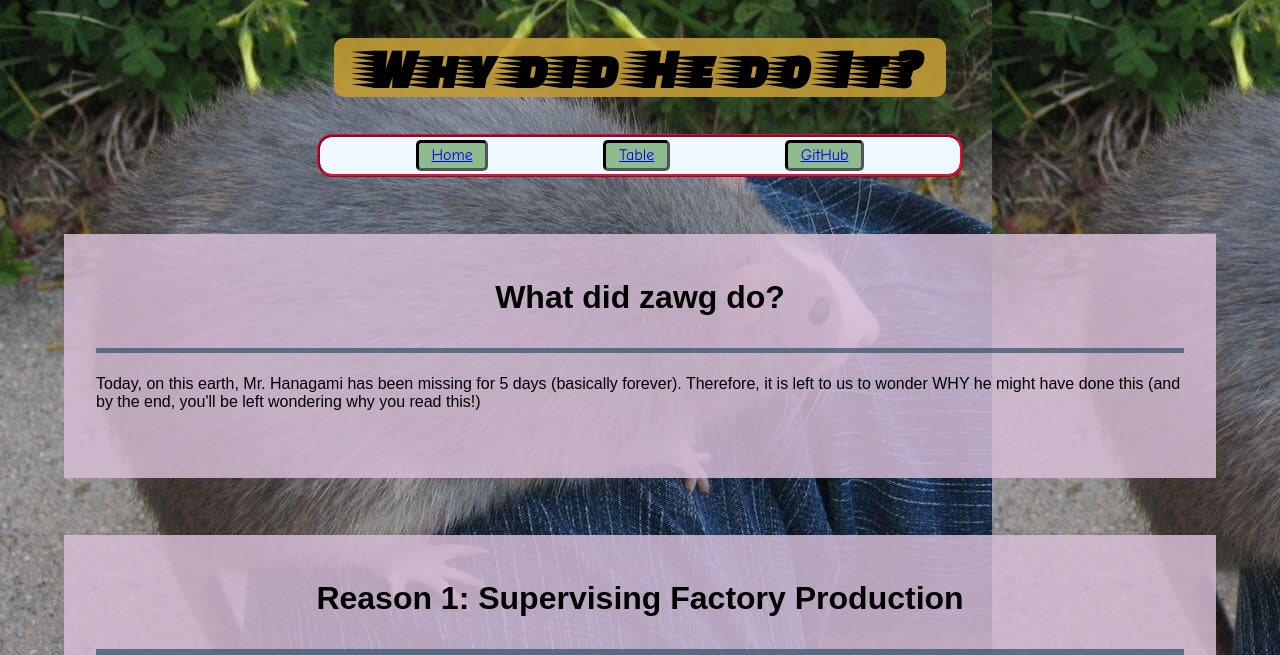
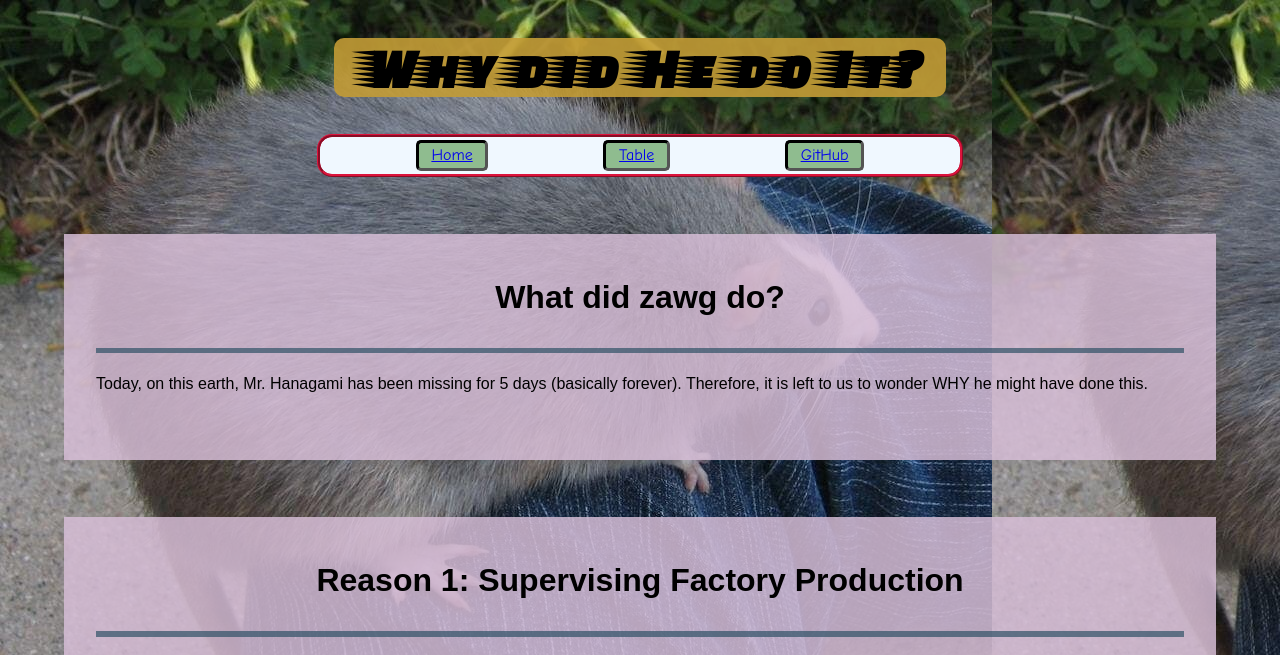
Before and after one commit to bignerdmonster/MinusRepSBKJ, a plain HTML site: page index.html in a window 1280 px wide. Shown: the top 655 px of the page. Drawn offline with Linux system fonts and the light colour scheme.

Commit message:
updated 2 pieces of text

```diff
--- a/index.html
+++ b/index.html
@@ -20,7 +20,7 @@
         <div id="introdiv" class="contentdiv">
             <h3 class="contenthead">What did zawg do?</h3>
             <div class="break"></div>
-            <p id="intropar" class="contenttext">Today, on this earth, Mr. Hanagami has been missing for 5 days (basically forever). Therefore, it is left to us to wonder WHY he might have done this (and by the end, you'll be left wondering why you read this!)</p>
+            <p id="intropar" class="contenttext">Today, on this earth, Mr. Hanagami has been missing for 5 days (basically forever). Therefore, it is left to us to wonder WHY he might have done this.</p>
         </div>
         <div class="break out"></div>
         <div id="reason1" class="contentdiv">
```
Also changed, not shown: tablesturned.html (+1 -1 lines).
